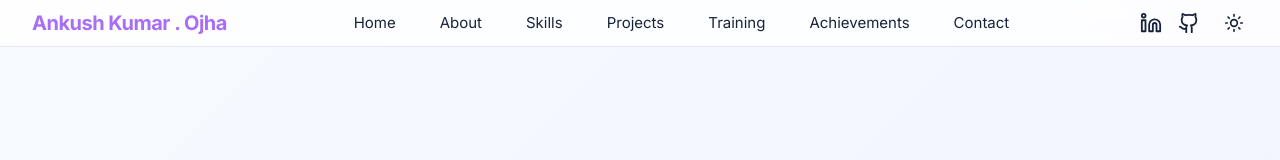
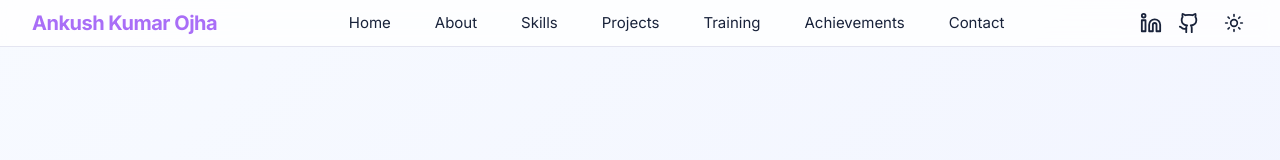
Before and after one commit to Ankush-ojha-808/ojha-portfolio-crafted, a React (Vite) app: page / in a window 1280 px wide. Shown: the top 160 px of the page. Built offline with nearby package versions, Linux system fonts and the light colour scheme.

Commit message:
Initial commit

```diff
--- a/src/components/Navbar.tsx
+++ b/src/components/Navbar.tsx
@@ -43,7 +43,7 @@ const Navbar: React.FC = () => {
   return (
     <header className="w-full fixed top-0 left-0 z-30 bg-white/80 dark:bg-[#13131a]/80 backdrop-blur border-b border-border font-inter">
       <nav className="container flex items-center justify-between py-2">
-        <span className="text-xl font-bold tracking-tight text-accent">Ankush Kumar . Ojha</span>
+        <span className="text-xl font-bold tracking-tight text-accent">Ankush Kumar Ojha</span>
         <ul className="hidden md:flex gap-7 text-[15px] font-medium items-center">
           {NAV_LINKS.map((link) => (
             <li key={link.id}>
```
